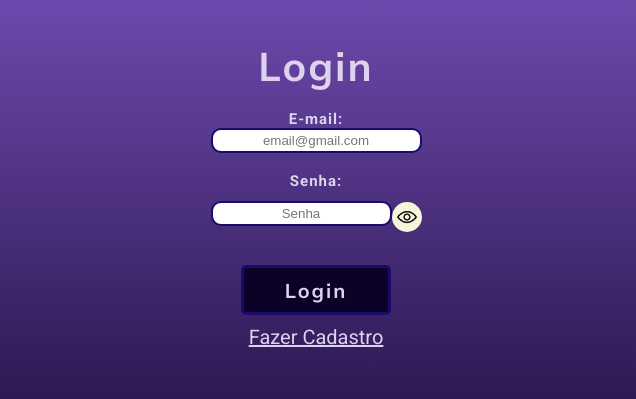
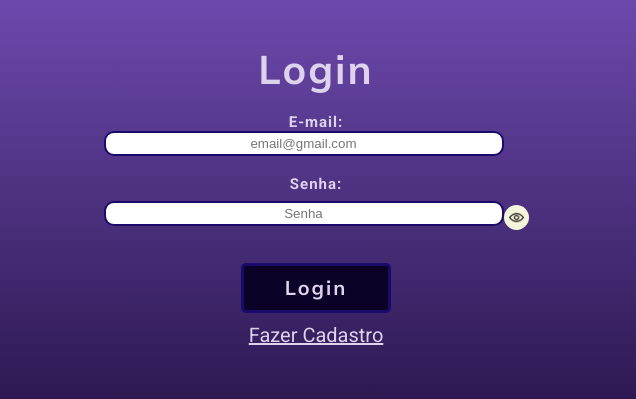
Before and after one commit to isabella-viana/Projeto-Individual, a website: page codigo/public/login.html in a window 1280 px wide. Shown: the part 300-699 px from the top of the page, 644-1280 px from the left. Drawn offline with Linux system fonts and the light colour scheme; some packages are replaced by stand-ins of ours; a script that the page names is missing; a web font is replaced by a local one.

Commit message:
melhorando o css

```diff
--- a/codigo/public/login.html
+++ b/codigo/public/login.html
@@ -55,21 +55,19 @@
             <div class="formulario" style="display:block;">
                 <br>
                 <div class="campo">
-                    <div style="display: flex; flex-direction: column;">
-
-                    <span>E-mail:</span>
-                    <input class="input" id="email_input" type="text" placeholder="email@gmail.com" />
+                    <div class="campo1">
+                        <span>E-mail:</span>
+                        <input class="input" id="email_input" type="text" placeholder="email@gmail.com" />
                     </div>
                 </div> <br>
                 <div class="campo">
-                    <div style="display: flex; flex-direction: column;">
+                    <div class="campo1">
                         <span>Senha:</span>
-
                         <div class="mostrarSenha">
                             <input class="input" type="password" placeholder="Senha" id="senha_input"
                                 onkeyup="mudarEstado()">
                             <div class="showPass">
-                                <img src="icone/olho aberto.png" class="eyeIcon" onclick="mostrarSenha()" id="btn_eye">
+                                <img src="icone/olho aberto.png" class="olhoSenha" onclick="mostrarSenha()" id="btn_eye">
                             </div>
                         </div>
                     </div>
--- a/codigo/public/styles/cadastro.css
+++ b/codigo/public/styles/cadastro.css
@@ -12,8 +12,8 @@ body {
 }
 
 .card {
-  display: flex; /* Flexbox ativado */
-  height: 100vh; /* 100% da altura da janela */
+  display: flex;
+  height: 100vh;
 }
 
 .area {
@@ -58,19 +58,19 @@ video {
 
 }
 
-input:focus {
+.input:focus {
   outline: none;
 }
 
-div.campo input {
+.campo input {
   height: 25px;
-  width: 80%;
+  width: 400px;
   border-radius: 10px;
-  margin-left: 10%;
   border: 2px solid rgb(25, 10, 107);
   text-align: center;
   transition: 0.3s, ease-in-out;
   transition-property: color;
+  cursor: pointer;
 }
 
 div.campo input:hover {
@@ -86,30 +86,10 @@ div.campo input:hover {
   font-weight: bold;
   font-family: "Roboto";
   color: rgb(222, 210, 236);
-  padding: 80px;
 
 }
 
-select:focus {
-  outline: none;
-}
 
-
-select {
-  height: 25px;
-  width: 80%;
-  border-radius: 10px;
-  margin-left: 10%;
-  border: 2px solid rgb(25, 10, 107);
-  text-align: center;
-  transition: 0.3s, ease-in-out;
-  transition-property: color;
-
-}
-
-select:hover {
-  border: 2px solid rgb(222, 210, 236);
-}
 
 button {
   height: 50px;
@@ -149,3 +129,9 @@ button:hover {
 .cadastro a:hover {
   text-decoration: none;
 }
+
+.campo1{
+  display: flex;
+  flex-direction: column;
+
+}
--- a/codigo/public/styles/login.css
+++ b/codigo/public/styles/login.css
@@ -62,6 +62,7 @@ video {
 
 .campo input {
   height: 25px;
+  width: 400px;
   border-radius: 10px;
   border: 2px solid rgb(25, 10, 107);
   text-align: center;
@@ -85,7 +86,6 @@ div.campo input:hover {
   font-weight: bold;
   font-family: "Roboto";
   color: rgb(222, 210, 236);
-  z-index: -999;
 }
 
 button {
@@ -119,7 +119,7 @@ button:hover {
   transition: 0.3s, ease-in-out;
   transition-property: text-decoration;
   cursor: pointer;
-
+font-family: 'Roboto';
 }
 
 .login a:hover {
@@ -129,14 +129,23 @@ button:hover {
 .mostrarSenha {
   display: flex;
   align-items: center;
+  justify-content: center;
 }
 
-.eyeIcon {
-  width: 30px;
-  height: 30px;
+.olhoSenha {
+  width: 25px;
+  height: 25px;
   margin-top: 12px;
   cursor: pointer;
   border-radius: 50%;
   background-color: beige;
   padding: 5px;
+
+
 }
+
+.campo1{
+  display: flex;
+  flex-direction: column;
+
+}
```
Also changed, not shown: codigo/public/cadastro.html (+16 -0 lines), codigo/public/sentimentos.html (+7 -5 lines), codigo/public/styles/emocao.css (+4 -3 lines), 1 other file.
